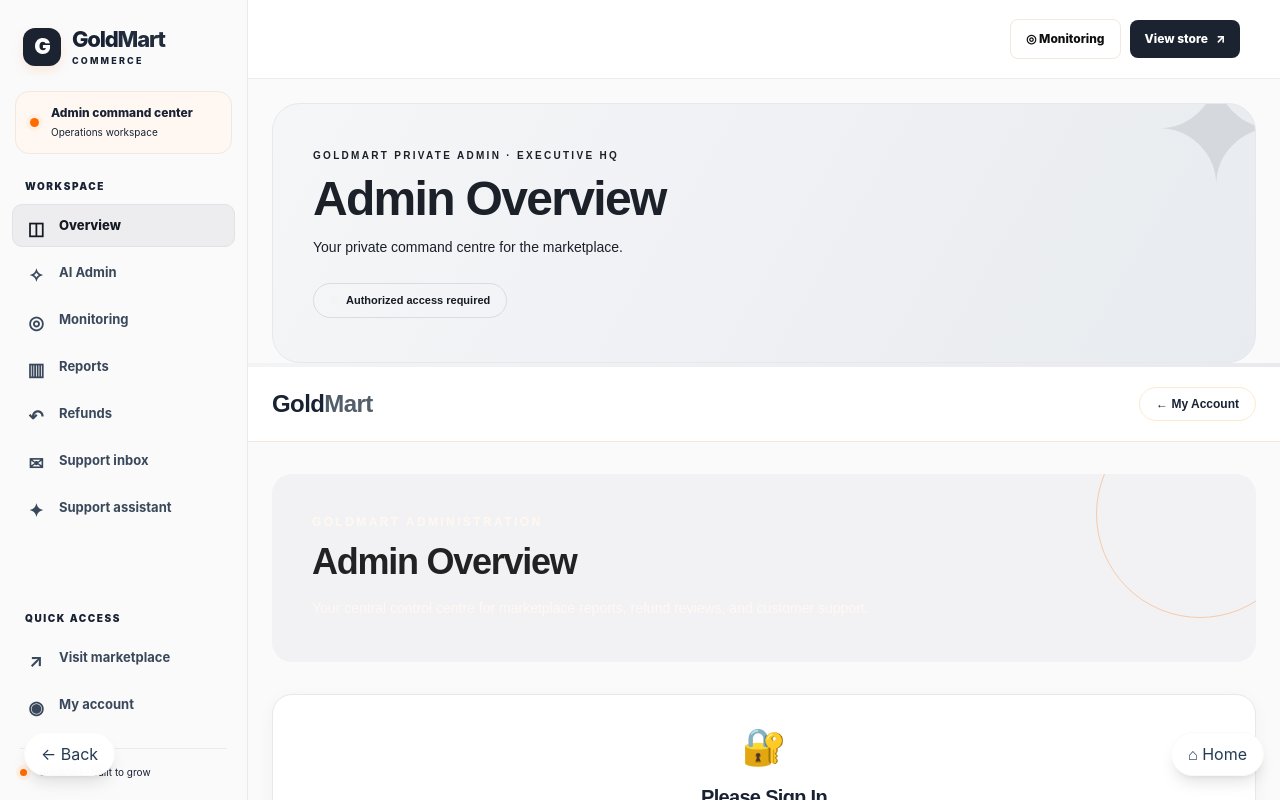
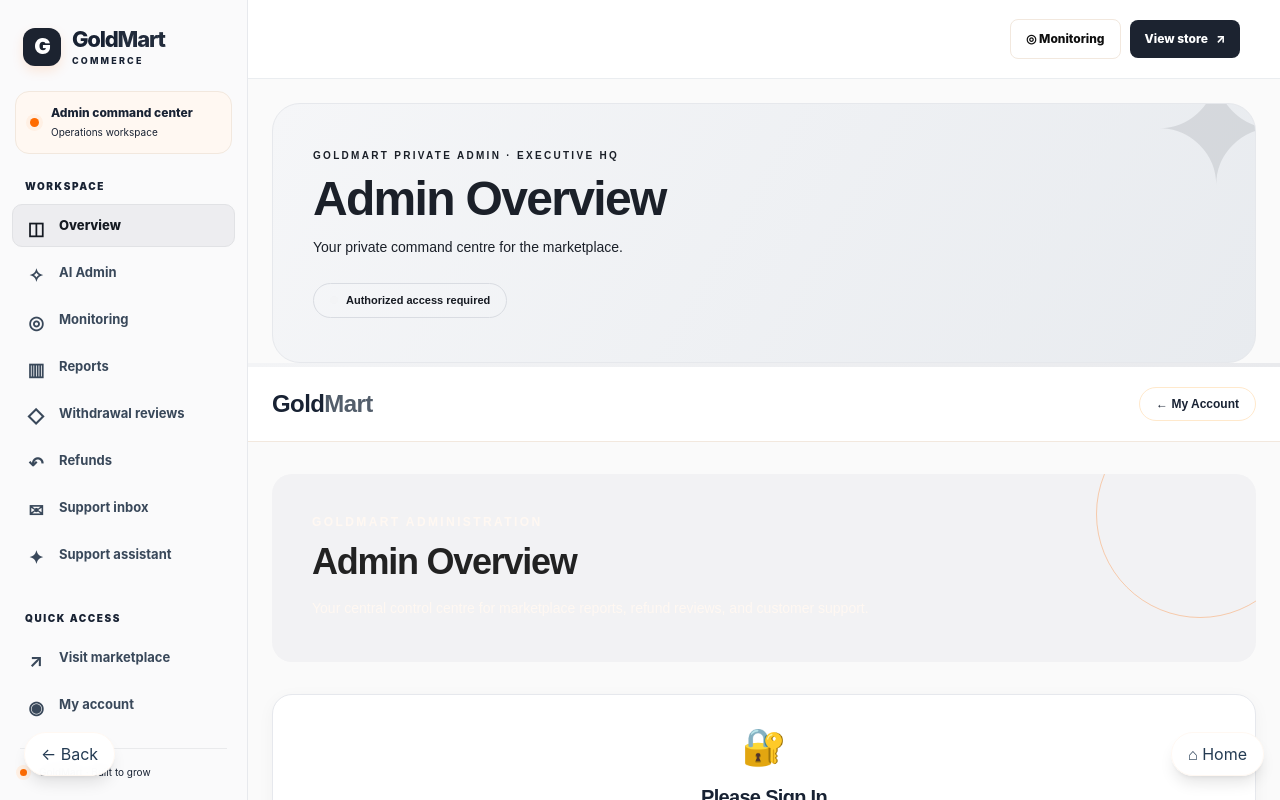
Before and after one commit to oscar1-max/Gold-mart-Ybsr, a Next.js app: page /admin in a window 1280 px wide. Shown: the top 800 px of the page. Built offline with nearby package versions, Linux system fonts and the light colour scheme.

Commit message:
Show seller and admin withdrawal pages in workspace navigation

```diff
--- a/components/CommerceShell.tsx
+++ b/components/CommerceShell.tsx
@@ -10,6 +10,7 @@ const sellerLinks: WorkspaceLink[] = [
   { href: "/seller/products", label: "Products", icon: "▦", exact: true },
   { href: "/seller/products/new", label: "Add product", icon: "＋" },
   { href: "/seller/orders", label: "Customer orders", icon: "▤" },
+  { href: "/seller/withdrawals", label: "Withdrawal requests", icon: "◇" },
   { href: "/seller/payment-protection", label: "Payment protection", icon: "◇" },
   { href: "/chat", label: "Messages", icon: "✉" },
   { href: "/notifications", label: "Notifications", icon: "♧" },
@@ -19,6 +20,7 @@ const adminLinks: WorkspaceLink[] = [
   { href: "/admin/ai", label: "AI Admin", icon: "✧" },
   { href: "/admin/monitoring", label: "Monitoring", icon: "◎" },
   { href: "/admin/reports", label: "Reports", icon: "▥" },
+  { href: "/admin/withdrawals", label: "Withdrawal reviews", icon: "◇" },
   { href: "/admin/refunds", label: "Refunds", icon: "↶" },
   { href: "/admin/support", label: "Support inbox", icon: "✉" },
   { href: "/admin/support-assistant", label: "Support assistant", icon: "✦" },
```
